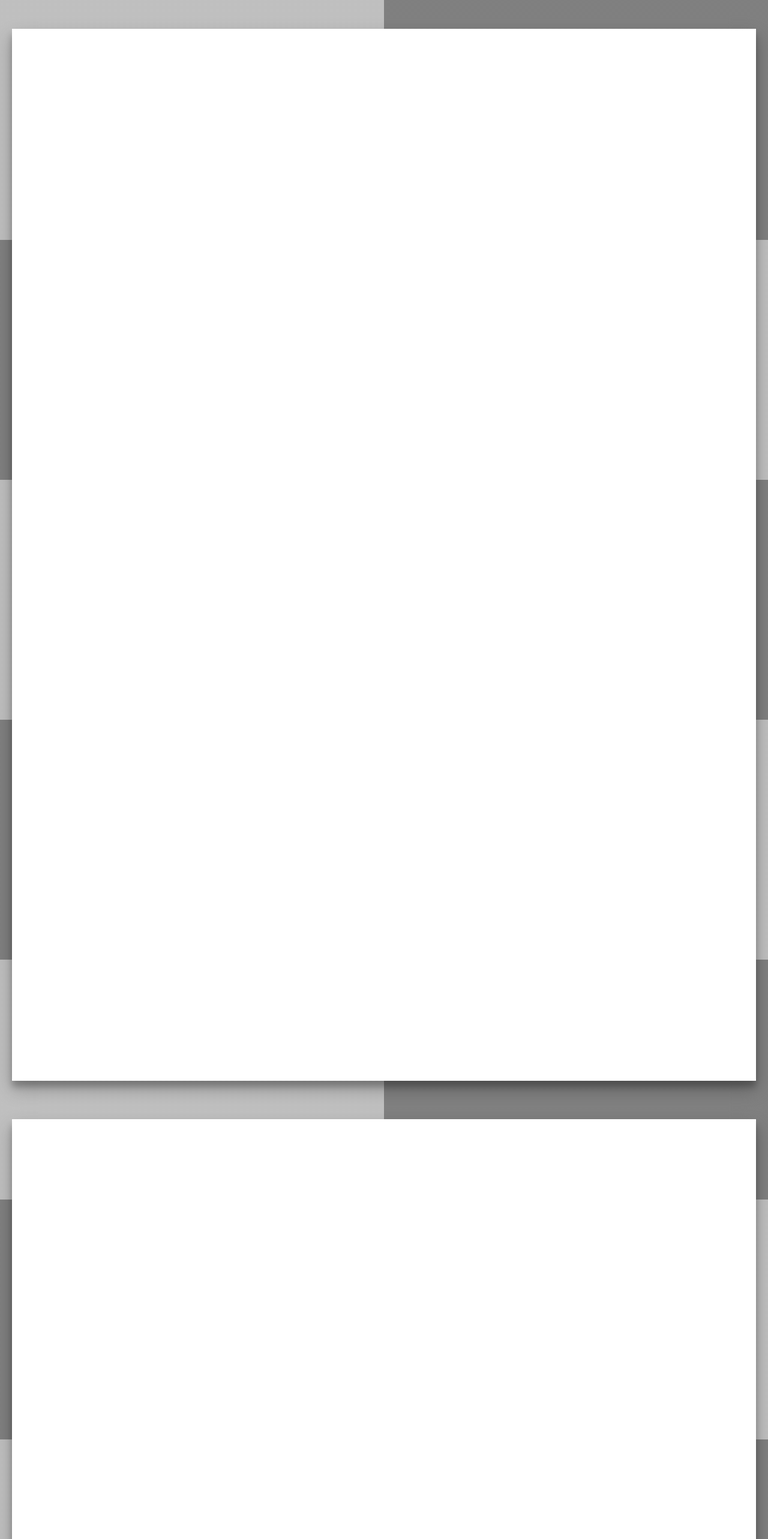
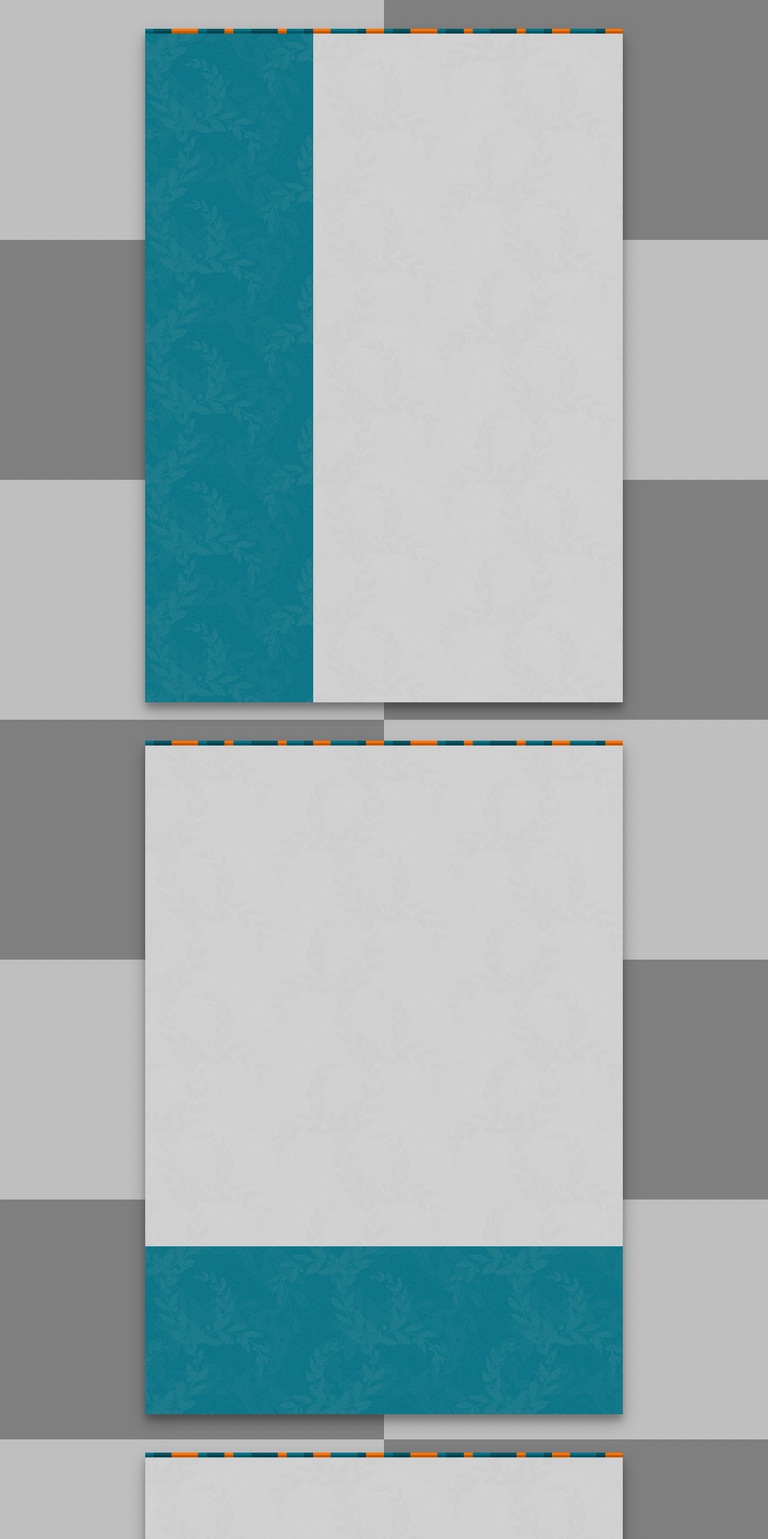
Before and after one commit to bence-toth/cv-and-motivation-letter, a React (Create React App) app: page / in a window 1280 px wide. Shown: the top 2566 px of the page at 60% size. Built offline with nearby package versions, Linux system fonts and the light colour scheme.

Commit message:
Implemented page layouts

```diff
--- a/src/App.css
+++ b/src/App.css
@@ -1,8 +1,17 @@
 .page {
-  width: 1240px;
-  height: 1754px;
+  width: 8.3in;
+  height: 11.7in;
   margin-block: 1em;
-  background-color: white;
   box-shadow: 0 14px 28px hsla(0deg 0% 0% / 25%),
     0 10px 10px hsla(0deg 0% 0% / 22%);
+  background-color: var(--color-background);
 }
+
+@media print {
+  .page {
+    width: 100vw;
+    height: 100vh;
+    margin: 0;
+    box-shadow: none;
+  }
+}
--- a/src/App.tsx
+++ b/src/App.tsx
@@ -1,9 +1,14 @@
+import Page1 from "./Page1";
+import Page2 from "./Page2";
+import Page3 from "./Page3";
+
 import "./App.css";
 
 const App = () => (
   <>
-    <div className="page"></div>
-    <div className="page"></div>
+    <Page1 />
+    <Page2 />
+    <Page3 />
   </>
 );
 
--- /dev/null
+++ b/src/Page1.css
@@ -0,0 +1,25 @@
+.page1 {
+  display: grid;
+  grid-template:
+    "stripes stripes" 8px
+    "sidebar main" 1fr
+    / 280px 1fr;
+}
+
+.page1 > :nth-child(1) {
+  grid-area: stripes;
+}
+
+.page1 > :nth-child(2) {
+  grid-area: sidebar;
+  background-color: var(--color-primary);
+  background-image: url("./background.png");
+  background-position: top right;
+}
+
+.page1 > :nth-child(3) {
+  grid-area: main;
+  background-color: var(--color-background);
+  background-image: url("./background.png");
+  background-position: top left;
+}
--- /dev/null
+++ b/src/Page1.tsx
@@ -0,0 +1,13 @@
+import Stripes from "./Stripes";
+
+import "./Page1.css";
+
+const Page1 = () => (
+  <div className="page page1">
+    <Stripes />
+    <div></div>
+    <div></div>
+  </div>
+);
+
+export default Page1;
--- /dev/null
+++ b/src/Page2.css
@@ -0,0 +1,28 @@
+.page2 {
+  display: grid;
+  grid-template:
+    "stripes" 8px
+    "columns" 1fr
+    "footer" 280px
+    / 1fr;
+}
+
+.page2 > :nth-child(1) {
+  grid-area: stripes;
+}
+
+.page2 > :nth-child(2) {
+  grid-area: columns;
+  background-color: var(--color-background);
+  background-image: url("./background.png");
+  background-position: bottom left;
+  display: grid;
+  grid-template-columns: 1fr 1fr;
+}
+
+.page2 > :nth-child(4) {
+  grid-area: footer;
+  background-color: var(--color-primary);
+  background-image: url("./background.png");
+  background-position: top left;
+}
--- /dev/null
+++ b/src/Page2.tsx
@@ -0,0 +1,17 @@
+import Stripes from "./Stripes";
+
+import "./Page2.css";
+
+const Page2 = () => (
+  <div className="page page2">
+    <Stripes />
+    <div>
+      <div></div>
+      <div></div>
+    </div>
+    <div></div>
+    <footer></footer>
+  </div>
+);
+
+export default Page2;
--- /dev/null
+++ b/src/Page3.css
@@ -0,0 +1,17 @@
+.page3 {
+  display: grid;
+  grid-template:
+    "stripes" 8px
+    "main" 1fr
+    / 1fr;
+}
+
+.page3 > :nth-child(1) {
+  grid-area: stripes;
+}
+
+.page3 > :nth-child(2) {
+  grid-area: main;
+  background-color: var(--color-background);
+  background-image: url("./background.png");
+}
--- /dev/null
+++ b/src/Page3.tsx
@@ -0,0 +1,12 @@
+import Stripes from "./Stripes";
+
+import "./Page3.css";
+
+const Page3 = () => (
+  <div className="page page3">
+    <Stripes />
+    <div></div>
+  </div>
+);
+
+export default Page3;
--- /dev/null
+++ b/src/Stripes.css
@@ -0,0 +1,39 @@
+.stripes {
+  display: flex;
+}
+
+.stripes > div {
+  box-shadow: 0 -4px 0 0 inset hsla(0deg 0% 0% / 25%);
+}
+
+.stripes > :nth-child(5n + 1) {
+  flex-grow: 1;
+}
+
+.stripes > :nth-child(5n + 2) {
+  flex-grow: 2;
+}
+
+.stripes > :nth-child(5n + 3) {
+  flex-grow: 3;
+}
+
+.stripes > :nth-child(5n + 4) {
+  flex-grow: 1;
+}
+
+.stripes > :nth-child(5n + 0) {
+  flex-grow: 2;
+}
+
+.stripes > :nth-child(3n + 1) {
+  background-color: var(--color-primary);
+}
+
+.stripes > :nth-child(3n + 2) {
+  background-color: var(--color-secondary);
+}
+
+.stripes > :nth-child(3n + 0) {
+  background-color: var(--color-accent);
+}
--- /dev/null
+++ b/src/Stripes.tsx
@@ -0,0 +1,13 @@
+import "./Stripes.css";
+
+const Stripes = () => (
+  <div className="stripes">
+    {Array(30)
+      .fill(undefined)
+      .map((_, index) => (
+        <div key={index} />
+      ))}
+  </div>
+);
+
+export default Stripes;
--- a/src/index.css
+++ b/src/index.css
@@ -7,6 +7,21 @@
 html,
 body {
   height: 100%;
+}
+
+@media print {
+  body {
+    print-color-adjust: exact;
+  }
+}
+
+body {
+  --color-text-dark: hsl(0deg 0% 10%);
+  --color-text-light: hsl(0deg 0% 95%);
+  --color-background: hsl(0deg 0% 85%);
+  --color-primary: #007488;
+  --color-secondary: #005766;
+  --color-accent: #ff7300;
 }
 
 #root {
@@ -24,3 +39,11 @@ body {
   background-size: 24px 24px;
   background-attachment: fixed;
 }
+
+@media print {
+  #root {
+    background-image: none;
+    padding: 0;
+    gap: 0;
+  }
+}
```
Also changed, not shown: src/background.png (added).
